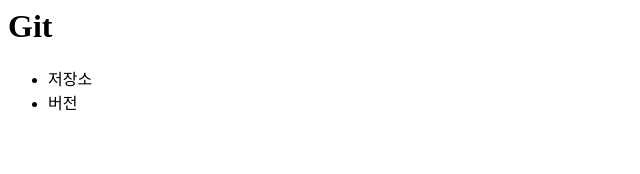
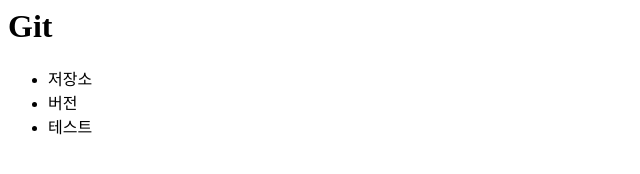
Before and after one commit to Fruitson82/fruitson_git, a plain HTML site: page index.html in a window 1280 px wide. Shown: the full height of the page, 0-640 px from the left. Drawn offline with Linux system fonts and the light colour scheme.

Commit message:
li 추가

```diff
--- a/index.html
+++ b/index.html
@@ -9,6 +9,7 @@
 		<ul>
 			<li>저장소</li>
 			<li>버전</li>
+			<li>테스트</li>
 		</ul>
 	</body>
 </html>
```
